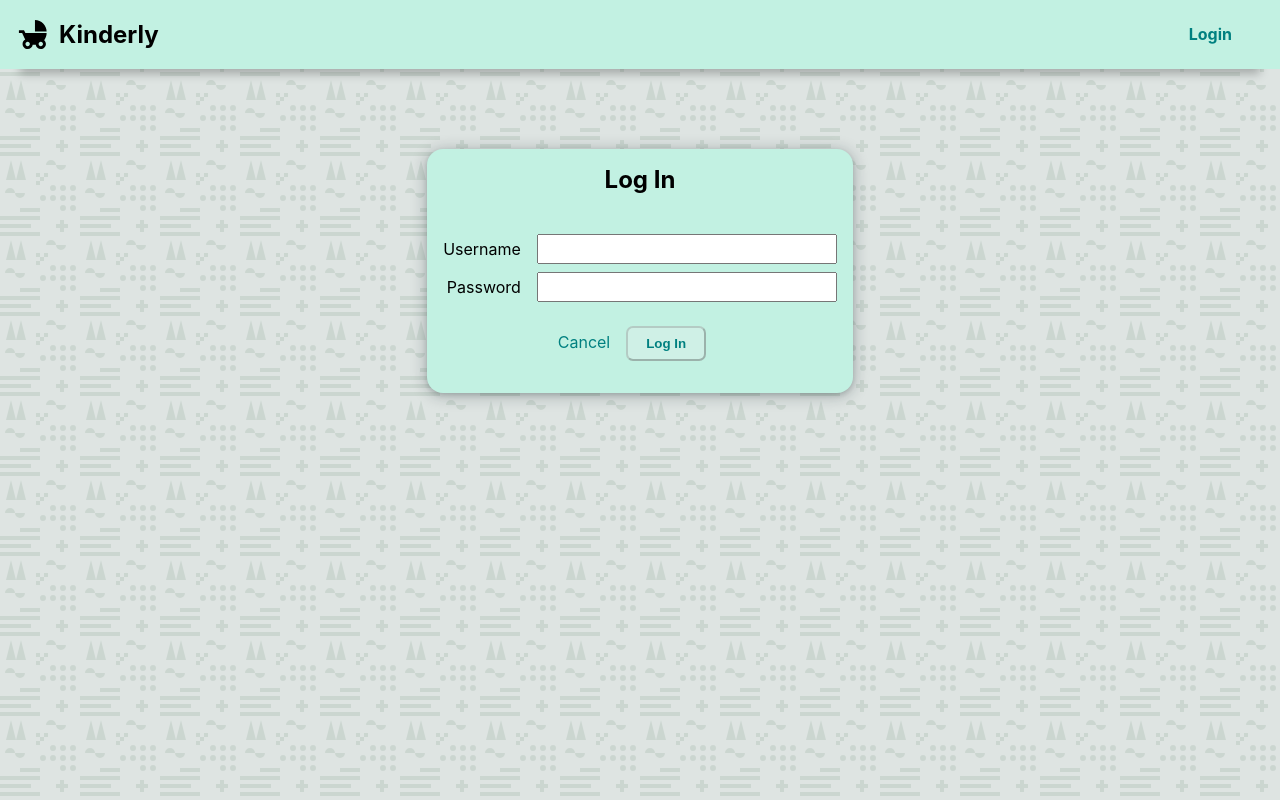
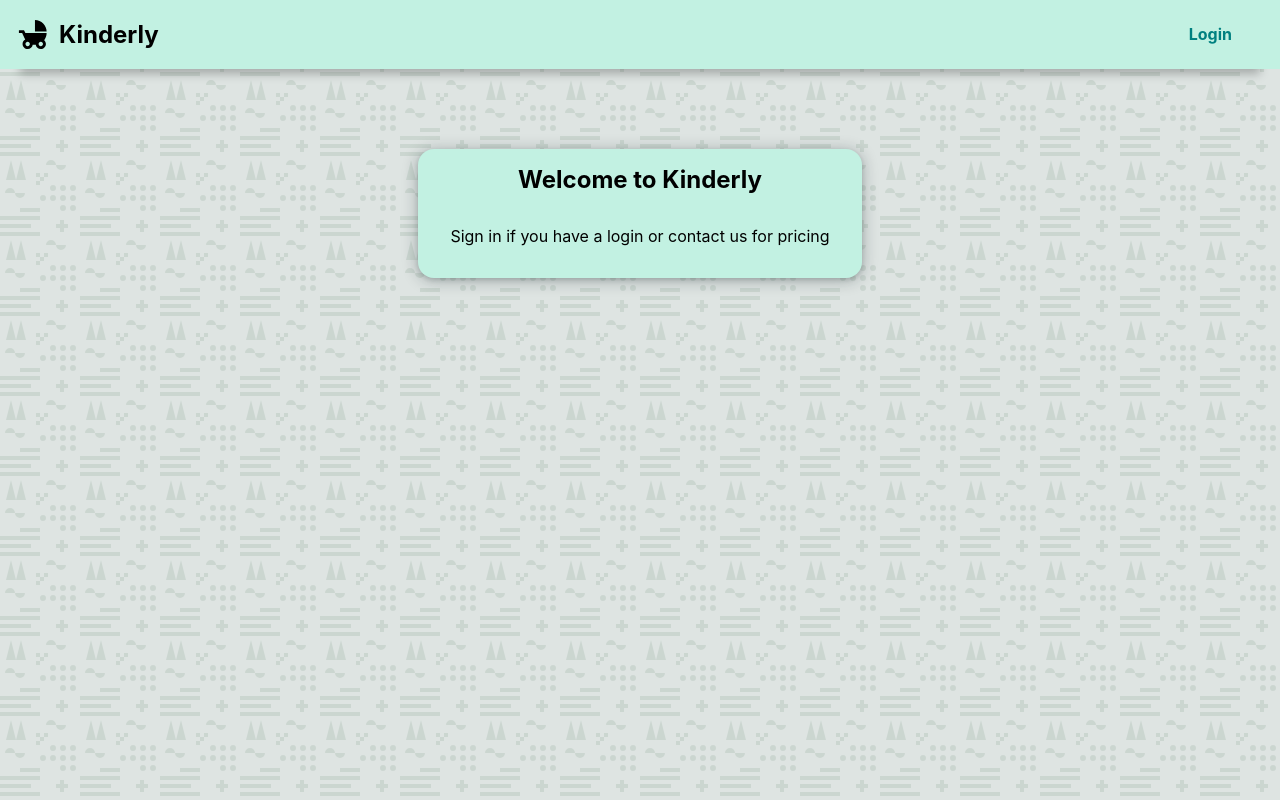
Before and after one commit to chingu-voyages/v52-tier3-team-36, a React (Vite) app in the folder DayCareApp/frontend/: page / in a window 1280 px wide. Before the commit this address led to /auth/login. Built offline with nearby package versions, Linux system fonts and the light colour scheme; no server answers.

Commit message:
SCRUM-42 feature\add landing page
SCRUM-42 add a landing and homepage for users before and after login

```diff
--- a/DayCareApp/frontend/src/App.jsx
+++ b/DayCareApp/frontend/src/App.jsx
@@ -2,7 +2,7 @@
 import { Routes, Route, useNavigate, BrowserRouter} from 'react-router-dom'
 
 // pages
-import Landing from './pages/Landing/Landing'
+import Landing from './pages/Landing/Homepage'
 import Login from './pages/Login/Login'
 import RegisterPage from './pages/Register/Register'
 import RegisterChildPage from './pages/Register/RegisterChild'
@@ -16,6 +16,7 @@
 
 // styles
 import './App.css'
+import Homepage from './pages/Landing/Homepage'
 
 function App() {
   const navigate = useNavigate()
@@ -32,7 +33,7 @@
     <AuthProvider>
       <NavBar handleLogout={handleLogout} />
         <Routes>
-          <Route path="/" element={<PrivateRoute><Landing /></PrivateRoute>} />
+          <Route path="/" element={<Homepage />} />
           <Route
             path="/auth/register"
             element={<PrivateRoute><RegisterPage /></PrivateRoute>}
--- a/DayCareApp/frontend/src/components/PrivateRoute.jsx
+++ b/DayCareApp/frontend/src/components/PrivateRoute.jsx
@@ -11,6 +11,6 @@
     if (isAuthenticated){
         return children
     } else {
-        navigate('/auth/login')
+        navigate('/')
     }
 }
--- /dev/null
+++ b/DayCareApp/frontend/src/pages/Landing/Dashboard.jsx
@@ -0,0 +1,68 @@
+import { Children, useEffect, useState } from 'react';
+import { getChildren, getUsers } from '../../services/api';
+import { useNavigate } from 'react-router-dom';
+import ChildrenList from "./Children";
+import UsersList from "./Users";
+import ParentsList from "./Parents";
+import styles from './Dashboard.module.css';
+
+const Dashboard = ({curUser}) => {
+    const [children, setChildren] = useState([])
+    const [users, setUsers] = useState([])
+
+    const navigate = useNavigate();
+
+    useEffect(() => {
+      const fetchData = async () => {
+        const [childList, userList] = await Promise.all(
+          [getChildren(), getUsers()]
+        );
+        setChildren(childList);
+        setUsers(userList);
+      };
+      fetchData();
+    }, [])
+
+    const handleRegister = () => {
+      navigate('/auth/register')
+    }
+    const handleRegisterChild = () => {
+      navigate('/register-child')
+    }
+    return (
+        <section>
+            <h1>Dashboard</h1>
+            {/* If there is a logged in user, and the user is assinge d Administrators group display new user button*/}
+            <div className={styles.actions}>
+            {curUser && curUser.groups.includes(1) || curUser && curUser.username === 'testadmin' && <button onClick={handleRegister}>Add User</button>}
+            {/* If there is a logged in user, and the user is assinged Administrators group display new user button*/}
+            {curUser && curUser.groups.includes(1) || curUser && curUser.username === 'testadmin' && <button onClick={handleRegisterChild}>Add Child</button>}
+            </div>
+            <div className={styles.dashView}>
+            <div className={styles.column}>
+                <h4>Staffs</h4>
+                {/* If there is a logged in user, and the user is assinged Administrators group display list of users */}
+                { curUser && curUser.groups.includes(1) || curUser && curUser.username === 'testadmin' &&
+                <UsersList users={users} />
+                }
+            </div>
+            <div className={styles.column}>
+                <h4>Parents/Guardians</h4>
+                {/* If there is a logged in user, and not a parent, display parents list */}
+                { curUser && !curUser.groups.includes(3) &&
+                <ParentsList parents={users} />
+                }
+            </div>
+            <div className={styles.column}>
+                <h4>Children</h4>
+                {/* If there is a logged in user and it is Parents - filter only children with that parent, otherwise - all children */}
+                { curUser &&
+                <ChildrenList children={children} />
+                }
+            </div>
+            </div>
+        </section>
+    )
+};
+
+export default Dashboard;
--- /dev/null
+++ b/DayCareApp/frontend/src/pages/Landing/Homepage.jsx
@@ -0,0 +1,25 @@
+// css
+import styles from './Dashboard.module.css';
+import { useAuth } from '../../contexts/useAuth'
+// import UsersList from './Users';
+// import ParentsList from './Parents';
+// import ChildrenList from './Children';
+import Dashboard from './Dashboard';
+import Landing from './Landing';
+
+const Homepage = () => {
+  const{ curUser } = useAuth();
+
+  return (
+    <main className={styles.container}>
+      {curUser ?
+            <Dashboard curUser={curUser} />
+                :
+            <Landing />
+      }
+
+    </main>
+  )
+}
+
+export default Homepage
--- a/DayCareApp/frontend/src/pages/Landing/Landing.jsx
+++ b/DayCareApp/frontend/src/pages/Landing/Landing.jsx
@@ -1,73 +1,10 @@
-// css
-import styles from './Landing.module.css';
-import { Children, useEffect, useState } from 'react';
-import { getChildren, getUsers } from '../../services/api';
-import { useNavigate } from 'react-router-dom';
-import { useAuth } from '../../contexts/useAuth'
-import UsersList from './Users';
-import ParentsList from './Parents';
-import ChildrenList from './Children';
+const Landing = () => {
+    return (
+        <section>
+        <h1>Welcome to Kinderly</h1>
+        <p>Sign in if you have a login or contact us for pricing</p>
+        </section>
+    )
+};
 
-const Landing = () => {
-  const [children, setChildren] = useState([])
-  const [users, setUsers] = useState([])
-  const{ curUser } = useAuth();
-  const navigate = useNavigate();
-
-  useEffect(() => {
-    const fetchData = async () => {
-      const [childList, userList] = await Promise.all(
-        [getChildren(), getUsers()]
-      );
-      setChildren(childList);
-      setUsers(userList);
-    };
-    fetchData();
-  }, [])
-
-  const handleRegister = () => {
-    navigate('/auth/register')
-  }
-  const handleRegisterChild = () => {
-    navigate('/register-child')
-  }
-  console.log(users, children)
-  return (
-    <main className={styles.container}>
-      <section>
-        <h1>Dashboard</h1>
-        {/* If there is a logged in user, and the user is assinge d Administrators group display new user button*/}
-        <div className={styles.actions}>
-          {curUser && curUser.groups.includes(1) || curUser && curUser.username === 'testadmin' && <button onClick={handleRegister}>Add User</button>}
-          {/* If there is a logged in user, and the user is assinged Administrators group display new user button*/}
-          {curUser && curUser.groups.includes(1) || curUser && curUser.username === 'testadmin' && <button onClick={handleRegisterChild}>Add Child</button>}
-        </div>
-        <div className={styles.dashView}>
-          <div className={styles.column}>
-            <h4>Staffs</h4>
-            {/* If there is a logged in user, and the user is assinged Administrators group display list of users */}
-            { curUser && curUser.groups.includes(1) || curUser && curUser.username === 'testadmin' &&
-              <UsersList users={users} />
-            }
-          </div>
-          <div className={styles.column}>
-            <h4>Parents/Guardians</h4>
-            {/* If there is a logged in user, and not a parent, display parents list */}
-            { curUser && !curUser.groups.includes(3) &&
-              <ParentsList parents={users} />
-            }
-          </div>
-          <div className={styles.column}>
-            <h4>Children</h4>
-            {/* If there is a logged in user and it is Parents - filter only children with that parent, otherwise - all children */}
-            { curUser &&
-              <ChildrenList children={children} />
-            }
-          </div>
-        </div>
-      </section>
-    </main>
-  )
-}
-
-export default Landing
+export default Landing;
```
Also changed, not shown: DayCareApp/frontend/src/pages/Landing/Dashboard.module.css (renamed from DayCareApp/frontend/src/pages/Landing/Landing.module.css).
